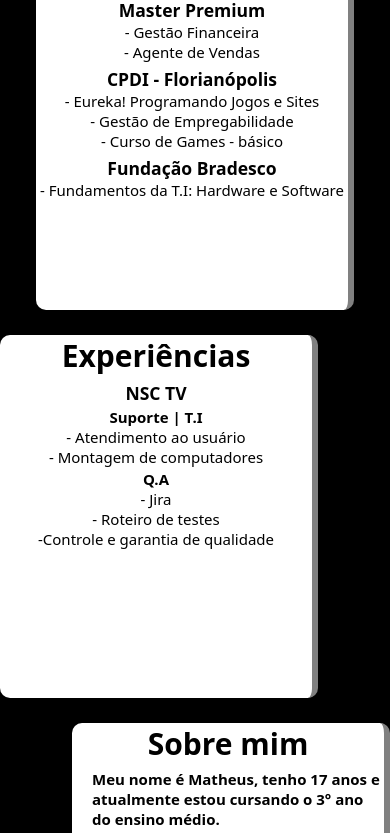
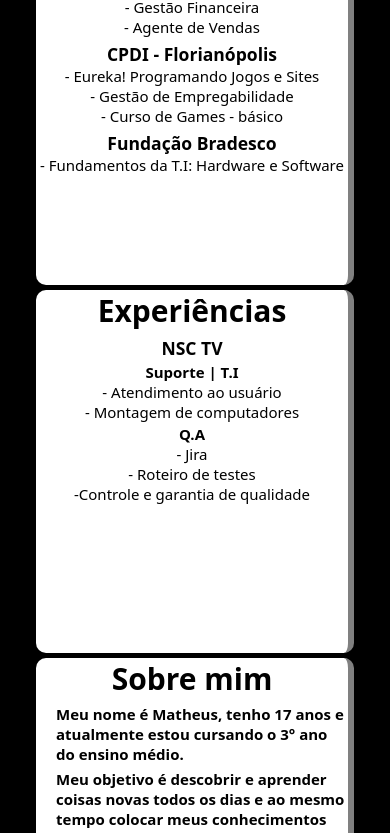
Before and after one commit to jsxtheuz/Portifolio-jsxtheuz, a plain HTML site: page index.html in a window 390 px wide. Shown: the part 451-1284 px from the top of the page. Drawn offline with Linux system fonts and the light colour scheme.

Commit message:
Update index.css

```diff
--- a/index.css
+++ b/index.css
@@ -160,10 +160,9 @@
 
 @media screen and (max-width: 1200px) {
    .card-1, .card-2, .card-3{
-      margin-top: 25px;
       float: none;
       width: 80%;
-      margin-left: auto;
+      margin: auto;
       text-align: center;
       justify-content: center;
       align-items: center;
```
